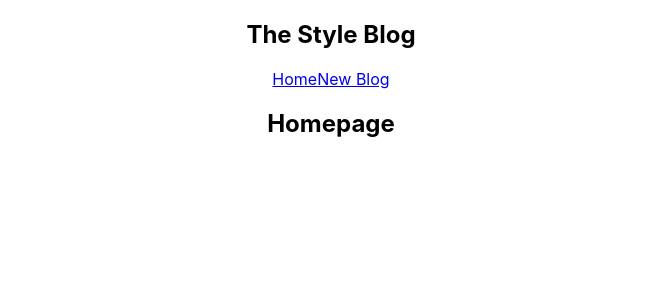
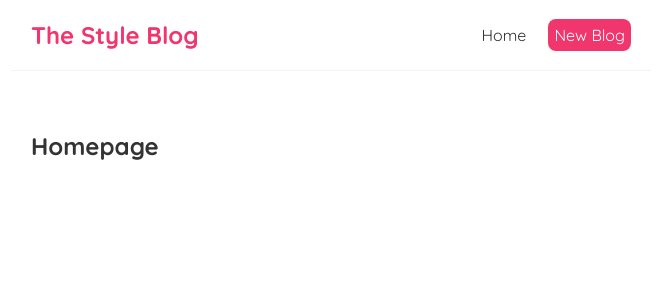
Before and after one commit to DarkinStyle/Style-blog, a JavaScript app: page / in a window 1280 px wide. Shown: the top 300 px of the page, without its empty margins (309-971 px from the left). Built offline with nearby package versions, Linux system fonts and the light colour scheme; the HTML template or start-up script is replaced by a standard one.

Commit message:
added styles

```diff
--- a/src/App.css
+++ /dev/null
@@ -1,38 +0,0 @@
-.App {
-  text-align: center;
-}
-
-.App-logo {
-  height: 40vmin;
-  pointer-events: none;
-}
-
-@media (prefers-reduced-motion: no-preference) {
-  .App-logo {
-    animation: App-logo-spin infinite 20s linear;
-  }
-}
-
-.App-header {
-  background-color: #282c34;
-  min-height: 100vh;
-  display: flex;
-  flex-direction: column;
-  align-items: center;
-  justify-content: center;
-  font-size: calc(10px + 2vmin);
-  color: white;
-}
-
-.App-link {
-  color: #61dafb;
-}
-
-@keyframes App-logo-spin {
-  from {
-    transform: rotate(0deg);
-  }
-  to {
-    transform: rotate(360deg);
-  }
-}
--- a/src/App.js
+++ b/src/App.js
@@ -1,4 +1,3 @@
-import './App.css';
 import Navbar from './Navbar';
 import Home from './Home';
 
--- a/src/Navbar.js
+++ b/src/Navbar.js
@@ -5,7 +5,11 @@
             <h1>The Style Blog</h1>
             <div className="links">
                 <a href="/">Home</a>
-                <a href="/create">New Blog</a>
+                <a href="/create" style={{
+                    color: "white",
+                    backgroundColor: '#f1356d',
+                    borderRadius: '8px'
+                }}>New Blog</a>
             </div>
         </nav>
     );
--- a/src/index.css
+++ b/src/index.css
@@ -1,13 +1,35 @@
-body {
+@import url('https://fonts.googleapis.com/css2?family=Quicksand:wght@300;400;500;600;700&display=swap');
+
+/* base styles */
+* {
   margin: 0;
-  font-family: -apple-system, BlinkMacSystemFont, 'Segoe UI', 'Roboto', 'Oxygen',
-    'Ubuntu', 'Cantarell', 'Fira Sans', 'Droid Sans', 'Helvetica Neue',
-    sans-serif;
-  -webkit-font-smoothing: antialiased;
-  -moz-osx-font-smoothing: grayscale;
+  font-family: "Quicksand";
+  color: #333;
 }
-
-code {
-  font-family: source-code-pro, Menlo, Monaco, Consolas, 'Courier New',
-    monospace;
+.navbar {
+  padding: 20px;
+  display: flex;
+  align-items: center;
+  max-width: 600px;
+  margin: 0 auto;
+  border-bottom: 1px solid #f2f2f2;
 }
+.navbar h1 {
+  color: #f1356d;
+}
+.navbar .links {
+  margin-left: auto;
+}
+.navbar a {
+  margin-left: 16px;
+  text-decoration: none;
+  padding: 6px;
+}
+.navbar a:hover {
+  color: #f1356d;
+}
+.content {
+  max-width: 600px;
+  margin: 40px auto;
+  padding: 20px;
+}
```
